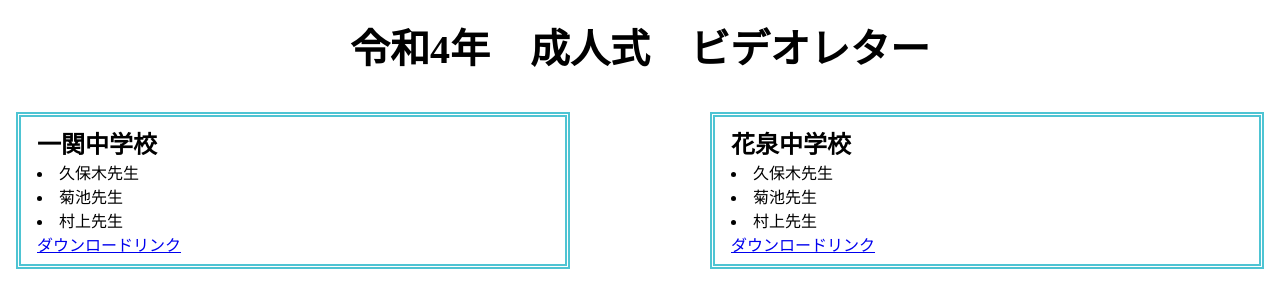
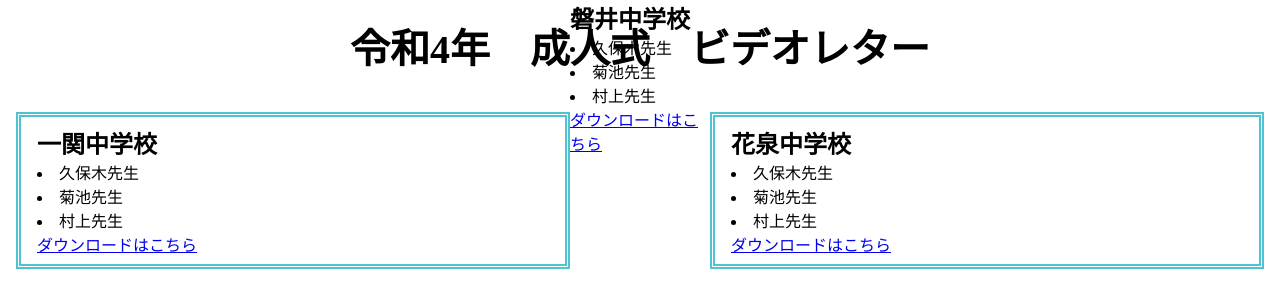
Before and after one commit to R4seijin/video, a plain HTML site: page index.html in a window 1280 px wide. Drawn offline with nearby package versions, Linux system fonts and the light colour scheme.

Commit message:
3つめ追加

```diff
--- a/index.html
+++ b/index.html
@@ -18,14 +18,21 @@
             <li>久保木先生</li>
             <li>菊池先生</li>
             <li>村上先生</li>
-            <a href="test.zip" download="test_1.zip">ダウンロードリンク</a>
+            <a href="test.zip" download="test_1.zip">ダウンロードはこちら</a>
             </div>
             <div class="box2">
                 <h2>花泉中学校</h2>
                 <li>久保木先生</li>
                 <li>菊池先生</li>
                 <li>村上先生</li>
-                <a href="test.zip" download="test_1.zip">ダウンロードリンク</a>
+                <a href="test.zip" download="test_1.zip">ダウンロードはこちら</a>
+            </div>
+            <div class="box3">
+                <h2>磐井中学校</h2>
+                <li>久保木先生</li>
+                <li>菊池先生</li>
+                <li>村上先生</li>
+                <a href="test.zip" download="test_1.zip">ダウンロードはこちら</a>
             </div>
         <script src="video.js"></script>
     </body>
```
